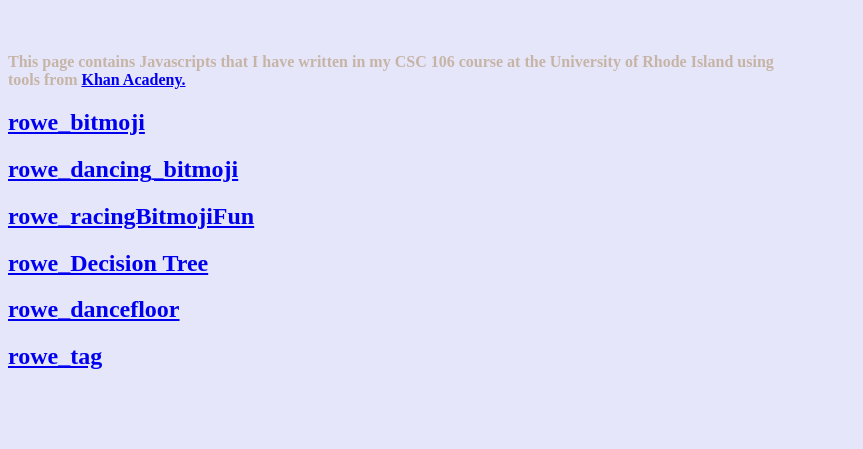
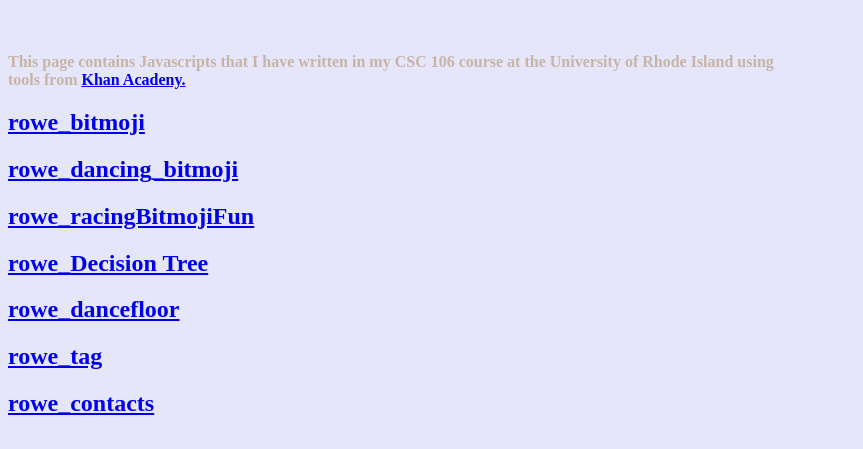
Before and after one commit to BrandonR9/brandonr9.github.io, a plain HTML site: page javascripts.html in a window 1280 px wide. Shown: the part 351-800 px from the top of the page, without its empty margins (0-863 px from the left). Drawn offline with Linux system fonts and the light colour scheme; a script that the page names is missing.

Commit message:
Added contact program

```diff
--- a/javascripts.html
+++ b/javascripts.html
@@ -32,5 +32,7 @@
          <h2><a href="https://www.khanacademy.org/computer-programming/rowe_dancefloor/6643459209084928">rowe_dancefloor</a></h2><script src="https://www.khanacademy.org/computer-programming/rowe_dancefloor/6643459209084928/embed.js?editor=no&buttons=no&author=no&embed=yes"></script>
 
          <h2><a href="https://www.khanacademy.org/computer-programming/rowe_tag/6388690322243584">rowe_tag</a></h2><script src="https://www.khanacademy.org/computer-programming/rowe_tag/6388690322243584/embed.js?editor=no&buttons=no&author=no&embed=yes"></script>
+
+         <h2><a href="https://www.khanacademy.org/computer-programming/rowe_contacts/4873255860879360">rowe_contacts</a></h2><script src="https://www.khanacademy.org/computer-programming/rowe_contacts/4873255860879360/embed.js?editor=no&buttons=no&author=no&embed=yes"></script>
         </body>
 </html>
```
